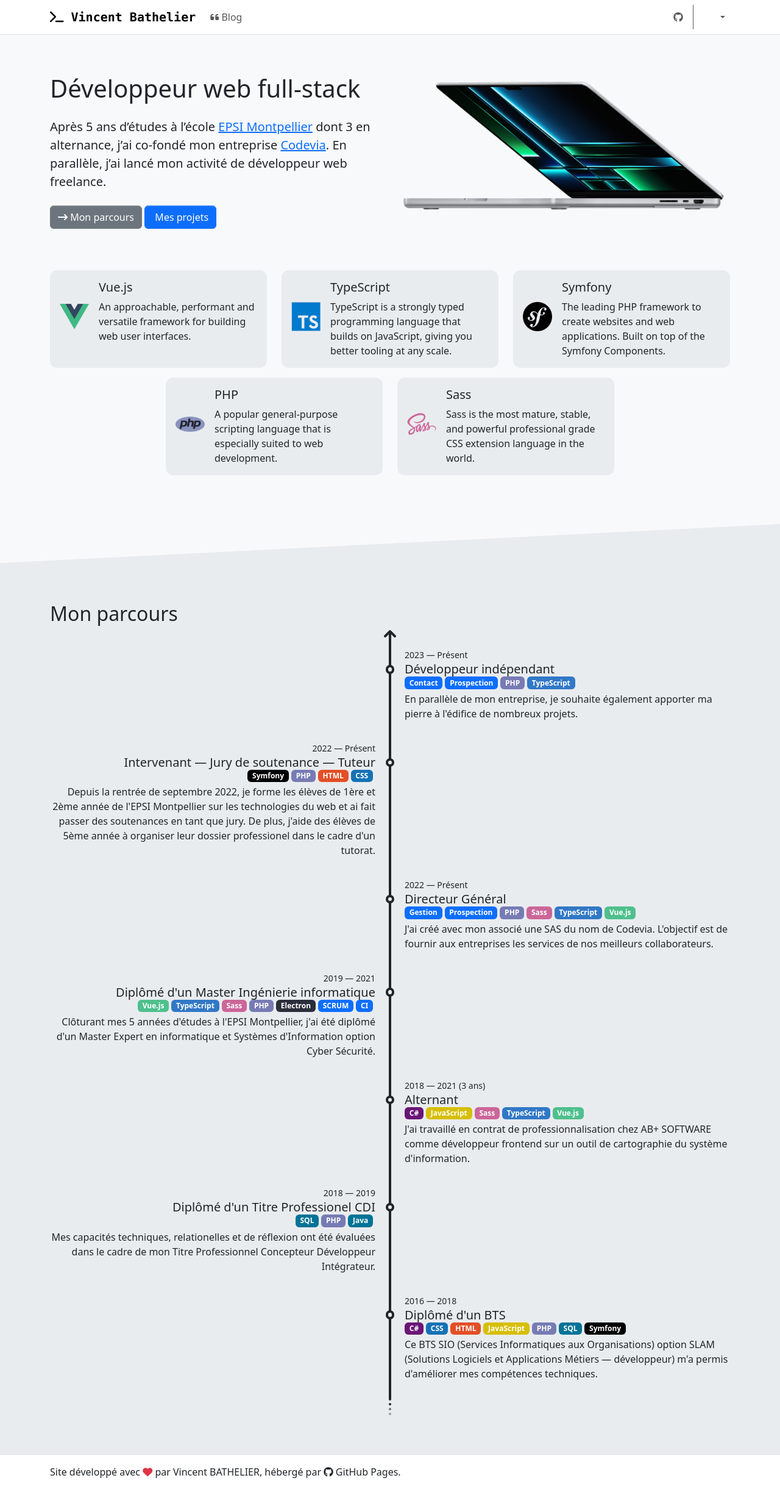
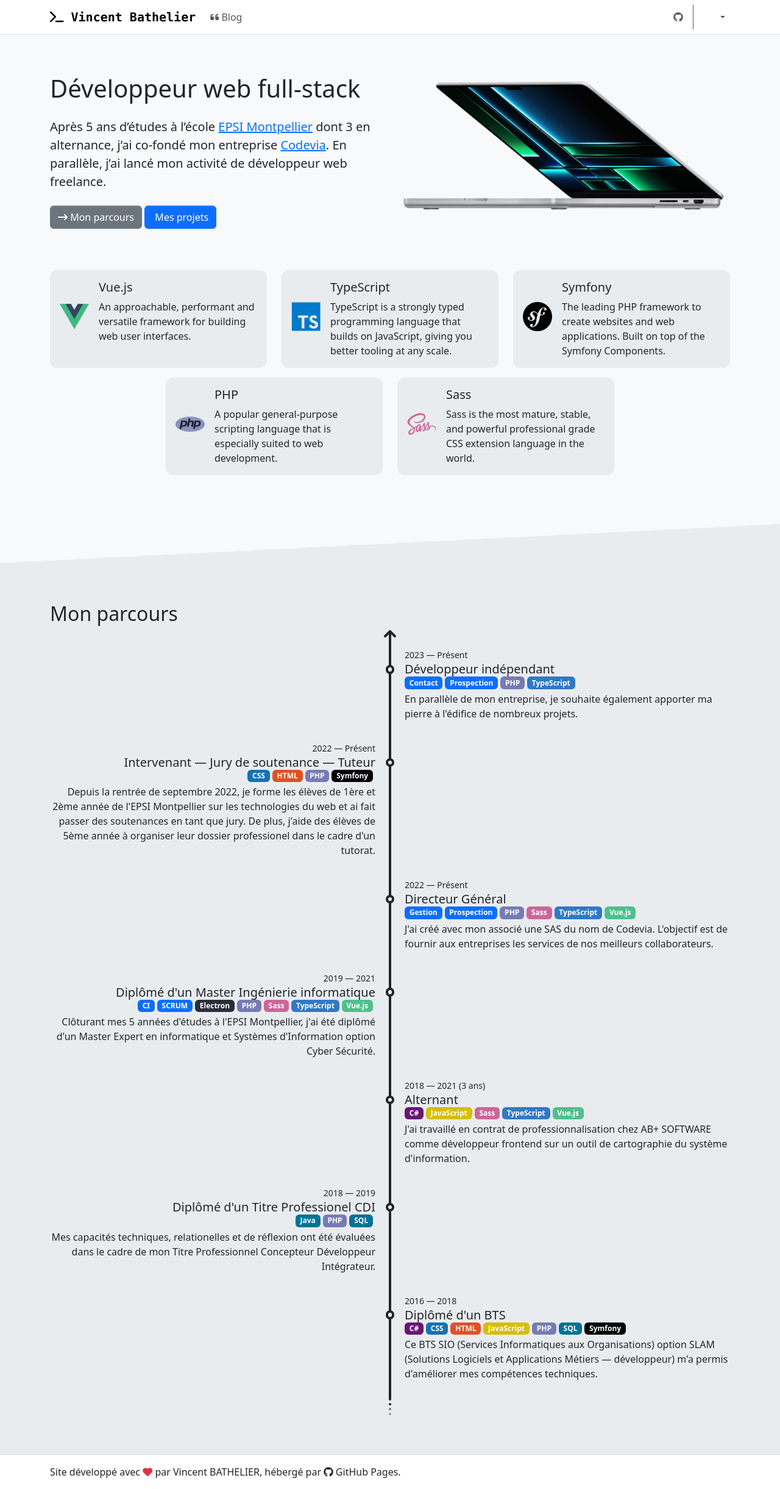
Before and after one commit to d9beuD/d9beud.com, a Jekyll site: the page built from docs/index.md, in a window 1280 px wide. Shown: the whole page at 61% size. Built offline with Jekyll 4.4.1, drawn with Linux system fonts in a browser that asks for light colours; nearby versions of some CDN libraries.

Commit message:
Fix tags flex order on big screens

```diff
--- a/docs/_sass/_history.scss
+++ b/docs/_sass/_history.scss
@@ -107,7 +107,7 @@
       text-align: end;
 
       ul {
-        flex-direction: row-reverse;
+        justify-content: end;
       }
     }
   }
```
